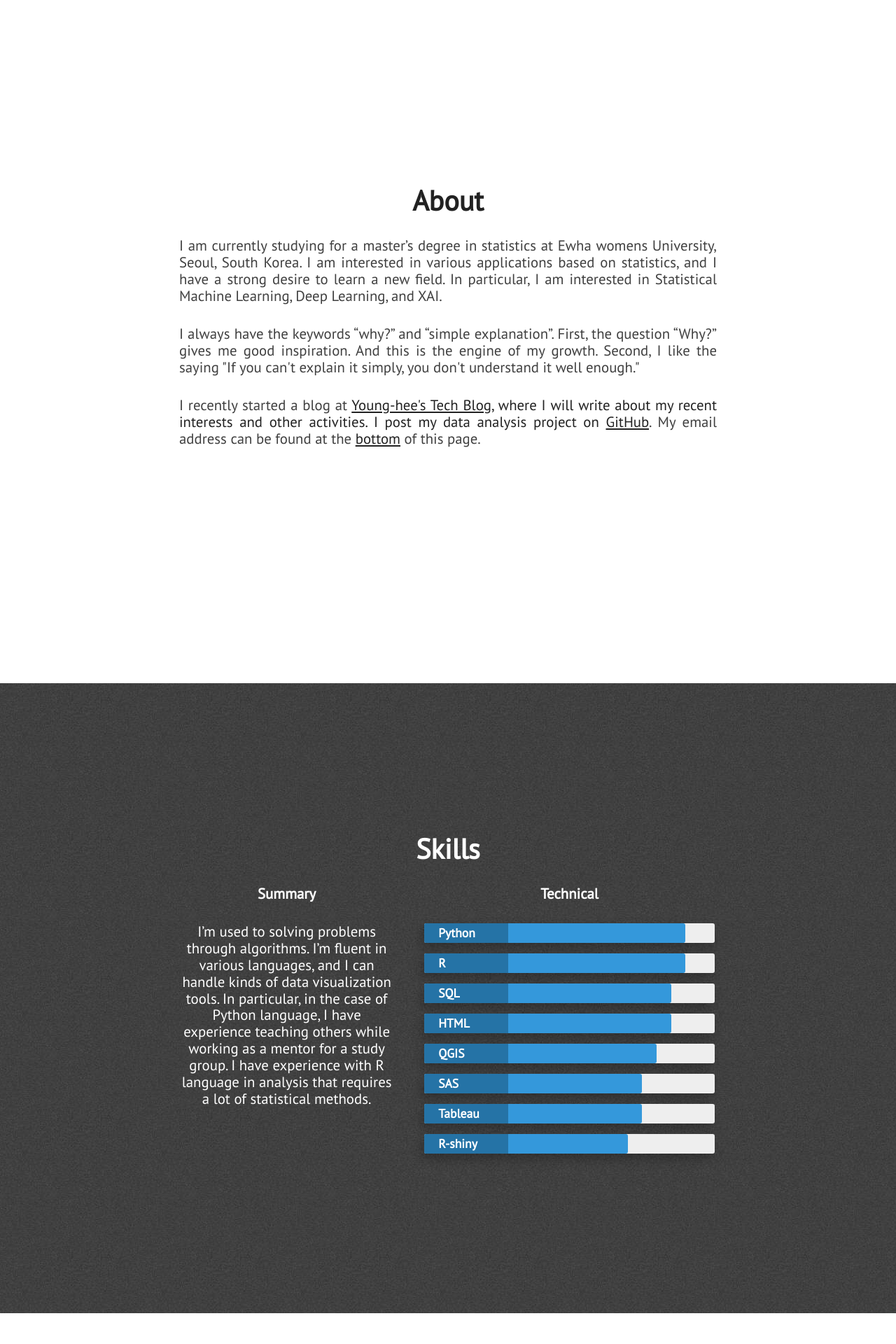
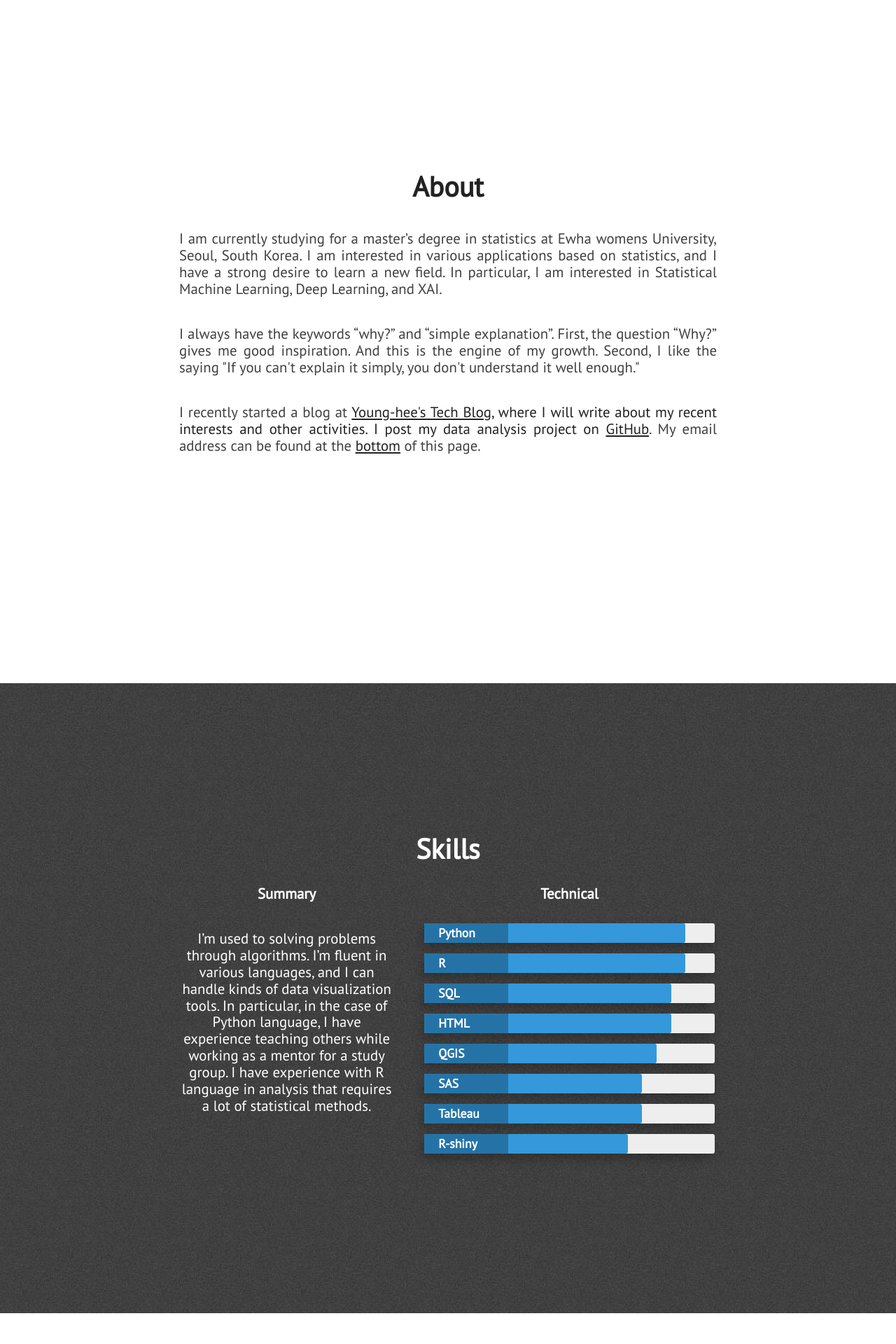
Before and after one commit to YoungheeGGO/YoungheeGGo.github.io, a Jekyll site: the page built from index.html, in a window 1280 px wide. Shown: the part 944-2864 px from the top of the page at 70% size. Built offline with Jekyll 4.4.1, drawn with Linux system fonts in a browser that asks for light colours; nearby versions of some CDN libraries.

Commit message:
Update main.css

```diff
--- a/assets/css/main.css
+++ b/assets/css/main.css
@@ -226,7 +226,7 @@
   font-family: 'PT Sans', sans-serif;
   font-size: 20.8px;
   font-size: 1.3rem;
-  margin: 30px auto;
+  margin: 40px auto; /*Origin: 30*/
   color: #404040;
 }
 
```
